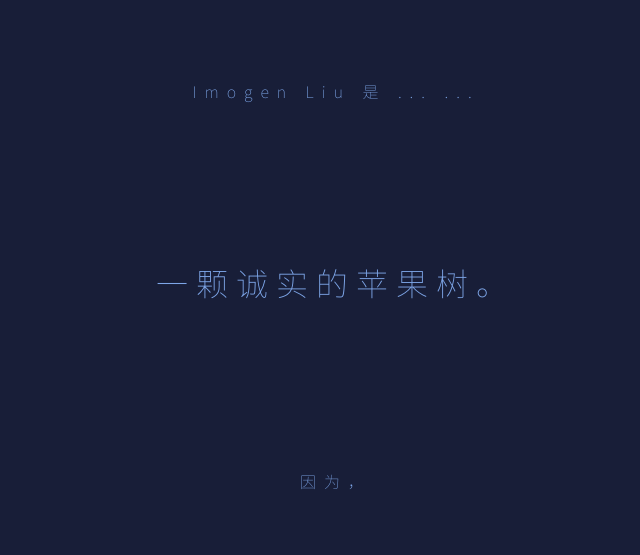
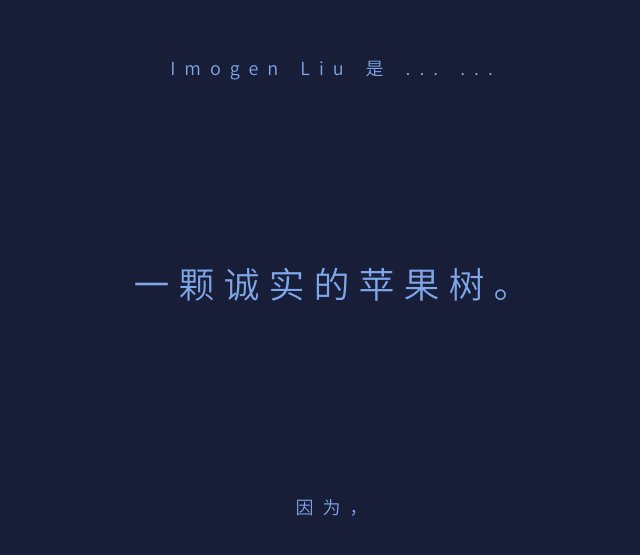
Before and after one commit to aghnu/Imogenyl.me, a React app: page / in a window 1280 px wide. Shown: the part 113-668 px from the top of the page, without its empty margins (304-944 px from the left). Built offline with nearby package versions, Linux system fonts and the light colour scheme.

Commit message:
Change font, adjust styling

```diff
--- a/src/js/IntroPage.jsx
+++ b/src/js/IntroPage.jsx
@@ -1,6 +1,6 @@
 import React from "react"
 
-const playFrameDuration = 10;
+const playFrameDuration = [5, 10];
 const fadingDuration = 0.5;
 
 export class IntroPage extends React.Component {
@@ -57,7 +57,7 @@
                     const oldFrameIndex = state.frameIndex;
 
                     if (oldFrameIndex < (this.frames.length - 1)) {
-                        this.playTimeout = setTimeout(play, playFrameDuration * 1000);
+                        this.playTimeout = setTimeout(play, playFrameDuration[oldFrameIndex] * 1000);
                         return {frameIndex: oldFrameIndex + 1};
                     } else {
                         this.props.callbackFinish();
--- a/src/styles/_fonts.scss
+++ b/src/styles/_fonts.scss
@@ -7,6 +7,6 @@
 
 @font-face {
     font-family: "Si Yuan";
-    font-weight: 300;
-    src: url('../font/SourceHanSansCN-ExtraLight-subset.woff2') format("woff2");
+    font-weight: 400;
+    src: url('../font/SourceHanSansCN-Normal-subset.woff2') format("woff2");
 }
--- a/src/styles/components/_navigations.scss
+++ b/src/styles/components/_navigations.scss
@@ -351,7 +351,7 @@
         object-fit: contain;
         pointer-events: none;
 
-        transition: opacity 1s linear;
+        transition: opacity 0.5s linear;
 
         &.show {
             opacity: 1;
--- a/src/styles/components/_tab.scss
+++ b/src/styles/components/_tab.scss
@@ -1,4 +1,4 @@
-$tab-site-unit:             0.85em;
+$tab-site-unit:             0.9em;
 // $tab-site-unit:             2vh;
 $tab-title-size-unit-h:       12.5em;
 $tab-title-size-unit-w:       2.5em;
--- a/src/styles/pages/_content.scss
+++ b/src/styles/pages/_content.scss
@@ -155,7 +155,7 @@
     display: flex;
     flex-direction: column;
     justify-content: center;
-    min-height: 90%;
+    min-height: 95%;
     height: fit-content;
     @include page-content-scroll-fade();
 
@@ -172,7 +172,7 @@
     display: flex;
     flex-direction: column;
     justify-content: center;
-    min-height: 90%;
+    min-height: 95%;
     height: fit-content;
     @include page-content-scroll-fade();
 
@@ -230,7 +230,7 @@
                 }
 
                 p {
-                    font-size: 0.85em;
+                    font-size: 0.8em;
                     letter-spacing: 0.2em;
                 }
             }
@@ -292,8 +292,8 @@
         text-align: center;
         font-size: 1.75em;
 
-        margin-top: 2em;
-        margin-bottom: 2em;
+        margin-top: 3em;
+        margin-bottom: 3em;
 
         display: flex;
         flex-direction: column;
@@ -318,8 +318,8 @@
 
     .content-container-border {
         position: absolute;
-        width: min(87.5%, calc(50em + 3.5em * 2));
-        height: min(90, 35em);
+        width: min(95%, calc(50em + 3.5em * 2));
+        height: min(90, 40em);
         background-image: linear-gradient(217deg, rgb(69, 79, 102), rgba(255,0,0,0) 70.71%),
         linear-gradient(127deg, rgb(72, 83, 107), rgba(0,255,0,0) 70.71%),
         linear-gradient(336deg, rgb(64, 78, 112), rgba(0,0,255,0) 70.71%);
--- a/src/styles/styles.scss
+++ b/src/styles/styles.scss
@@ -1,4 +1,4 @@
-$site-size-unit:    min(2vh, 3vw);
+$site-size-unit:    min(2.25vh, 3.5vw);
 
 @mixin noselect {
     -webkit-user-select: none;
```
Also changed, not shown: src/font/SourceHanSansCN-Normal-subset.woff2 (added), 1 other file (tests, documents, lock files or other folders).
